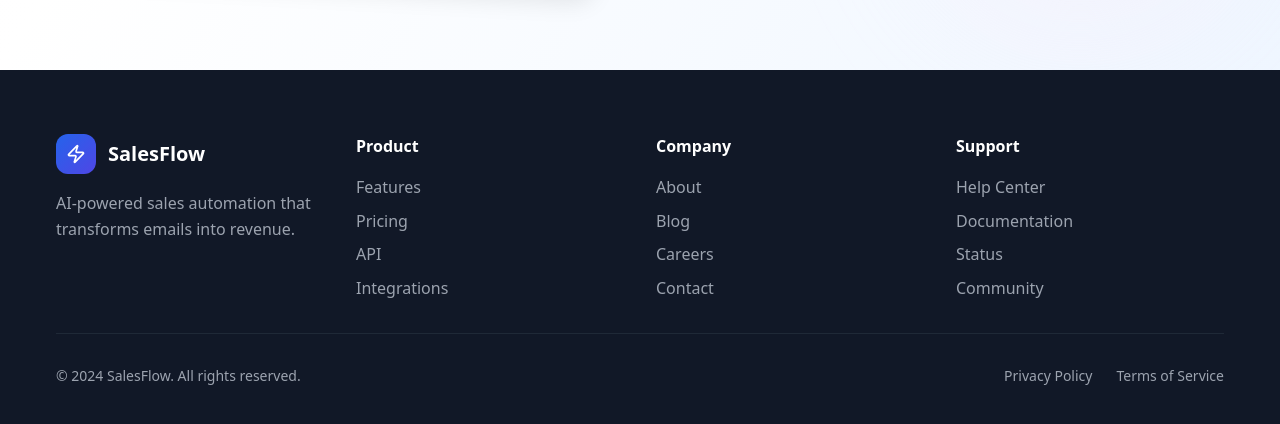
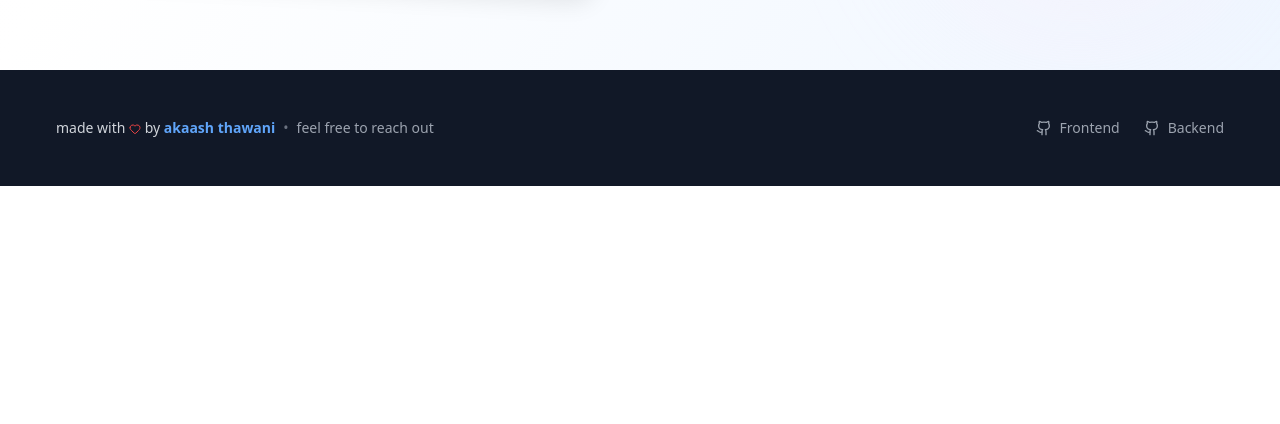
Before and after one commit to AkaashThawani/sales-order-ui, a React (Vite) app: page / in a window 1280 px wide. Shown: the part 2897-3321 px from the top of the page. After the commit the page ends 3083 px from the top, so only its background shows below. Built offline with nearby package versions, Linux system fonts and the light colour scheme; no server answers.

Commit message:
update footer and readme

```diff
--- a/src/pages/Home.tsx
+++ b/src/pages/Home.tsx
@@ -10,7 +10,9 @@ import {
   CheckCircle,
   Zap,
   Sparkles,
-  Rocket
+  Rocket,
+  Github,
+  Heart
 } from 'lucide-react'
 
 export function Home() {
@@ -311,59 +313,37 @@ export function Home() {
 
 
       {/* Footer */}
-      <footer className="bg-gray-900 text-white py-16 px-6">
+      <footer className="bg-gray-900 text-white py-12 px-6">
         <div className="container mx-auto max-w-7xl">
-          <div className="grid grid-cols-1 md:grid-cols-4 gap-8 mb-8">
-            <div className="space-y-4">
-              <div className="flex items-center space-x-3">
-                <div className="w-10 h-10 bg-gradient-to-br from-blue-600 to-indigo-600 rounded-xl flex items-center justify-center">
-                  <Zap className="h-5 w-5 text-white" />
-                </div>
-                <span className="text-xl font-bold">SalesFlow</span>
-              </div>
-              <p className="text-gray-400 leading-relaxed">
-                AI-powered sales automation that transforms emails into revenue.
+          <div className="flex flex-col md:flex-row justify-between items-center">
+            <div className="flex items-center space-x-2 mb-6 md:mb-0">
+              <p className="text-gray-300 text-sm font-medium">
+                made with <Heart className="h-3 w-3 text-red-500 inline" /> by <a href="https://github.com/AkaashThawani" target="_blank" rel="noopener noreferrer" className="text-blue-400 font-semibold hover:text-blue-300 transition-colors">akaash thawani</a>
+              </p>
+              <span className="text-gray-500 text-sm">•</span>
+              <p className="text-gray-400 text-sm">
+                feel free to reach out
               </p>
             </div>
-
-            <div>
-              <h3 className="font-semibold mb-4">Product</h3>
-              <ul className="space-y-2 text-gray-400">
-                <li><a href="#" className="hover:text-white transition-colors">Features</a></li>
-                <li><a href="#" className="hover:text-white transition-colors">Pricing</a></li>
-                <li><a href="#" className="hover:text-white transition-colors">API</a></li>
-                <li><a href="#" className="hover:text-white transition-colors">Integrations</a></li>
-              </ul>
-            </div>
-
-            <div>
-              <h3 className="font-semibold mb-4">Company</h3>
-              <ul className="space-y-2 text-gray-400">
-                <li><a href="#" className="hover:text-white transition-colors">About</a></li>
-                <li><a href="#" className="hover:text-white transition-colors">Blog</a></li>
-                <li><a href="#" className="hover:text-white transition-colors">Careers</a></li>
-                <li><a href="#" className="hover:text-white transition-colors">Contact</a></li>
-              </ul>
-            </div>
-
-            <div>
-              <h3 className="font-semibold mb-4">Support</h3>
-              <ul className="space-y-2 text-gray-400">
-                <li><a href="#" className="hover:text-white transition-colors">Help Center</a></li>
-                <li><a href="#" className="hover:text-white transition-colors">Documentation</a></li>
-                <li><a href="#" className="hover:text-white transition-colors">Status</a></li>
-                <li><a href="#" className="hover:text-white transition-colors">Community</a></li>
-              </ul>
-            </div>
-          </div>
-
-          <div className="border-t border-gray-800 pt-8 flex flex-col md:flex-row justify-between items-center">
-            <p className="text-gray-400 text-sm">
-              © 2024 SalesFlow. All rights reserved.
-            </p>
-            <div className="flex space-x-6 mt-4 md:mt-0">
-              <a href="#" className="text-gray-400 hover:text-white transition-colors text-sm">Privacy Policy</a>
-              <a href="#" className="text-gray-400 hover:text-white transition-colors text-sm">Terms of Service</a>
+            <div className="flex items-center space-x-6">
+              <a
+                href="https://github.com/AkaashThawani/sales-order-ui"
+                target="_blank"
+                rel="noopener noreferrer"
+                className="flex items-center space-x-2 text-gray-400 hover:text-white transition-colors text-sm group"
+              >
+                <Github className="h-4 w-4 group-hover:text-blue-400 transition-colors" />
+                <span>Frontend</span>
+              </a>
+              <a
+                href="https://github.com/AkaashThawani/sales-order-intake-automation"
+                target="_blank"
+                rel="noopener noreferrer"
+                className="flex items-center space-x-2 text-gray-400 hover:text-white transition-colors text-sm group"
+              >
+                <Github className="h-4 w-4 group-hover:text-green-400 transition-colors" />
+                <span>Backend</span>
+              </a>
             </div>
           </div>
         </div>
```
Also changed, not shown: 1 other file (tests, documents, lock files or other folders).
